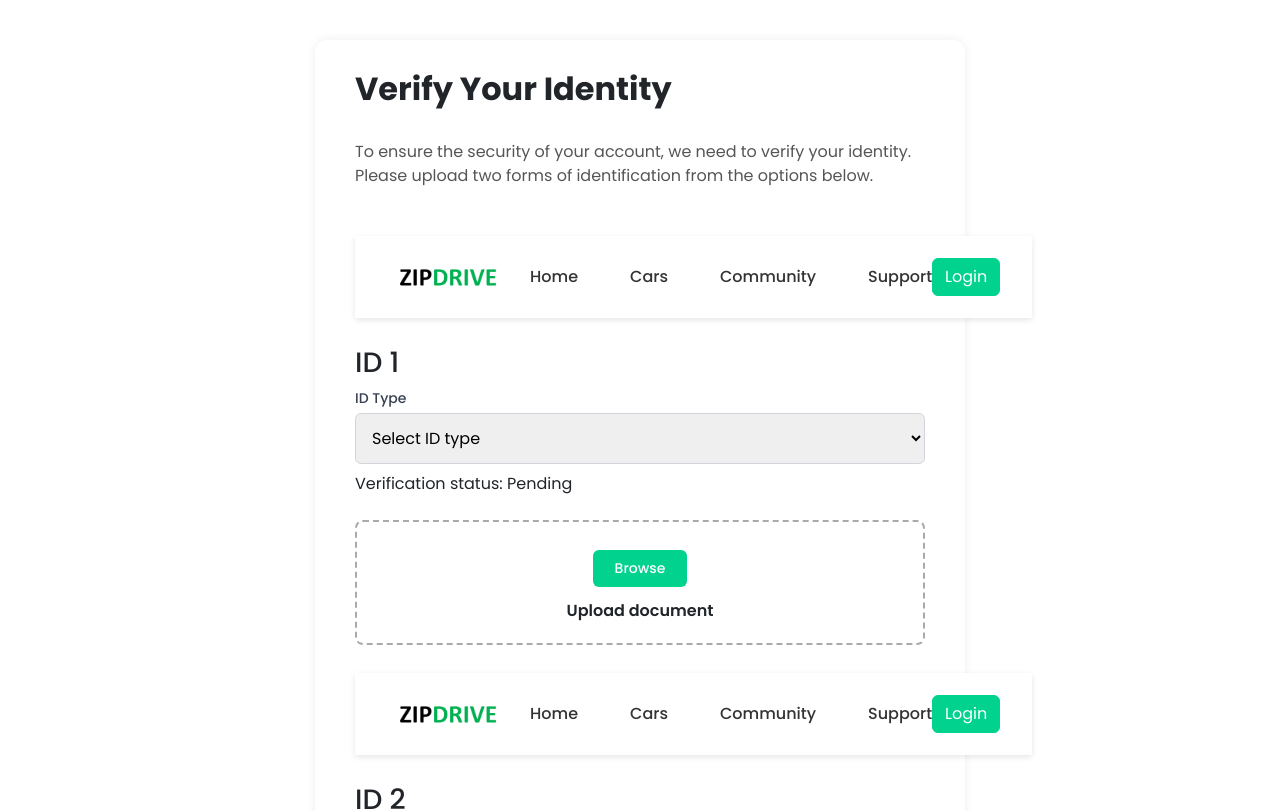
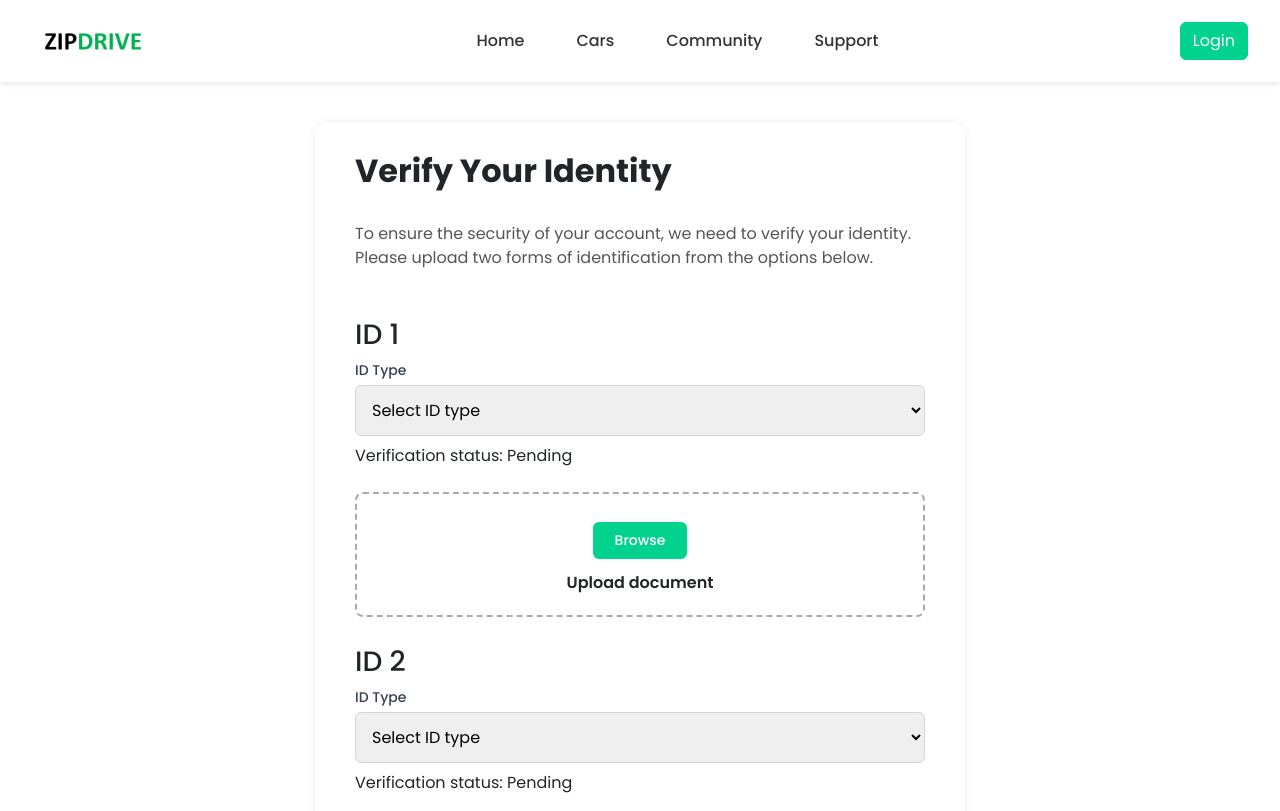
Before and after one commit to Chetanya2001/car-rent-app-frontend, a React (Vite) app: page /my-documents in a window 1280 px wide. Shown: the top 811 px of the page. Built offline with nearby package versions, Linux system fonts and the light colour scheme.

Commit message:
my documents page completed

```diff
--- a/src/pages/MyDocuments/MyDocuments.tsx
+++ b/src/pages/MyDocuments/MyDocuments.tsx
@@ -46,7 +46,6 @@ function DocumentSection({
 
   return (
     <>
-      <Navbar />
       <div className="doc-block" style={{ flex: 1, minWidth: 280 }}>
         <h3>{label}</h3>
         <label>ID Type</label>
@@ -162,6 +161,8 @@ export default function MyDocumentsPage() {
   };
 
   return (
+    <>
+      <Navbar />
       <form
         className="verify-identity-page"
         onSubmit={handleSubmit}
@@ -176,8 +177,9 @@ export default function MyDocumentsPage() {
       >
         <h2 style={{ fontWeight: "800" }}>Verify Your Identity</h2>
         <p style={{ marginBottom: "24px", color: "#555" }}>
-        To ensure the security of your account, we need to verify your identity.
-        Please upload two forms of identification from the options below.
+          To ensure the security of your account, we need to verify your
+          identity. Please upload two forms of identification from the options
+          below.
         </p>
         <div
           style={{
@@ -223,5 +225,6 @@ export default function MyDocumentsPage() {
           Submit for Verification
         </button>
       </form>
+    </>
   );
 }
```
Lines whose indentation alone changed are shown as unchanged.
